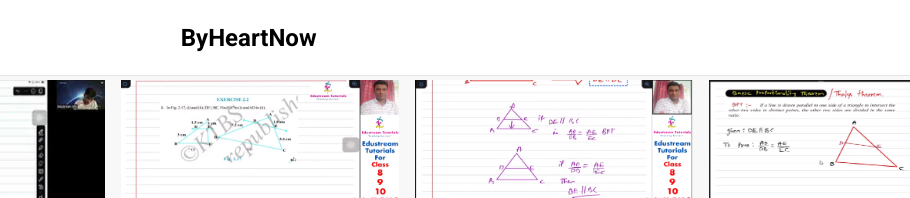
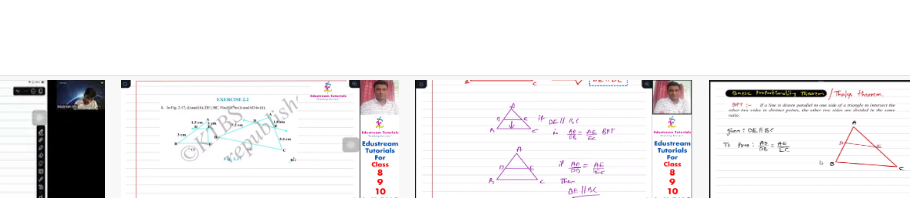
Before and after one commit to byheartthis/byheart, a plain HTML site: page index.html in a window 1280 px wide. Shown: the top 198 px of the page, 269-1179 px from the left. Drawn offline with Linux system fonts and the light colour scheme.

Commit message:
Update index.html

```diff
--- a/index.html
+++ b/index.html
@@ -30,7 +30,7 @@
       </div>
 
       <div class="middle-section">
-        <H2>ByHeartNow</H2></div>
+        </div>
    <!--     <input class="search-bar" type="text" placeholder="Search">
         <button class="search-button">
           <img class="search-icon" src="icons/search.svg">
```
